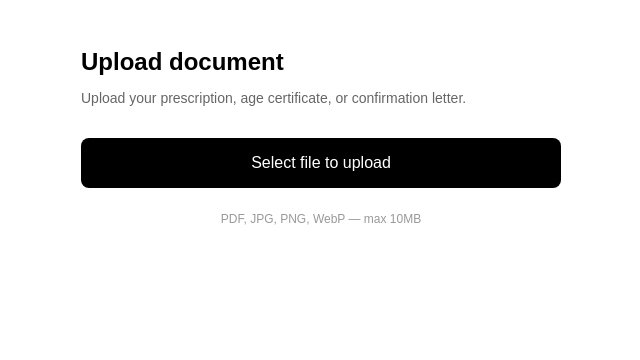
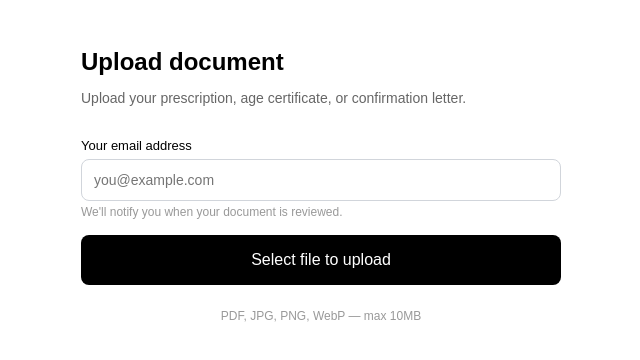
Before and after one commit to ebennaga/docverify-shopify, a Next.js app: page /upload in a window 1280 px wide. Shown: the top 360 px of the page, without its empty margins (319-959 px from the left). Built offline with nearby package versions, Linux system fonts and the light colour scheme.

Commit message:
feat: email input on upload page for customer notification

```diff
--- a/app/upload/page.tsx
+++ b/app/upload/page.tsx
@@ -8,6 +8,7 @@ function UploadForm() {
   const [uploaded, setUploaded] = useState(false);
   const [code, setCode] = useState("");
   const [error, setError] = useState("");
+  const [email, setEmail] = useState("");
   const fileInputRef = useRef<HTMLInputElement>(null);
   const searchParams = useSearchParams();
   const returnUrl = searchParams.get("return") ?? "";
@@ -15,6 +16,12 @@ function UploadForm() {
   const handleUpload = async (e: React.ChangeEvent<HTMLInputElement>) => {
     const file = e.target.files?.[0];
     if (!file) return;
+
+    if (!email || !email.includes("@")) {
+      setError("Please enter your email address first.");
+      if (fileInputRef.current) fileInputRef.current.value = "";
+      return;
+    }
 
     if (file.size > 10 * 1024 * 1024) {
       setError("File too large. Maximum 10MB.");
@@ -46,8 +53,7 @@ function UploadForm() {
           shop:
             new URLSearchParams(window.location.search).get("shop") ??
             "unknown",
-          customerEmail:
-            new URLSearchParams(window.location.search).get("email") ?? null,
+          customerEmail: email,
         }),
       });
 
@@ -144,6 +150,37 @@ function UploadForm() {
         </div>
       ) : (
         <div>
+          {/* Email input */}
+          <div style={{ marginBottom: "16px" }}>
+            <label
+              style={{
+                display: "block",
+                fontSize: "13px",
+                fontWeight: 500,
+                marginBottom: "6px",
+              }}
+            >
+              Your email address
+            </label>
+            <input
+              type="email"
+              value={email}
+              onChange={(e) => setEmail(e.target.value)}
+              placeholder="you@example.com"
+              style={{
+                width: "100%",
+                padding: "12px",
+                border: "1px solid #d1d5db",
+                borderRadius: "8px",
+                fontSize: "14px",
+                boxSizing: "border-box",
+              }}
+            />
+            <p style={{ fontSize: "12px", color: "#999", marginTop: "4px" }}>
+              We'll notify you when your document is reviewed.
+            </p>
+          </div>
+
           <input
             ref={fileInputRef}
             type="file"
```
Also changed, not shown: extensions/doc-upload-block/src/Checkout.jsx (+2 -26 lines), 3 other files (tests, documents, lock files or other folders).
